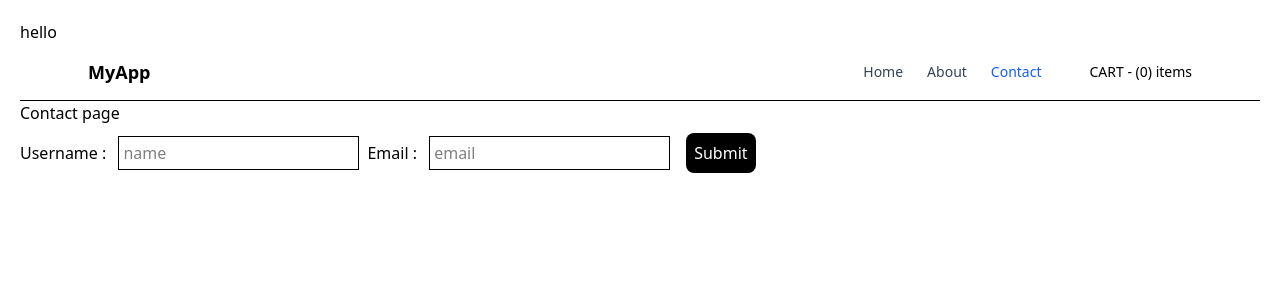
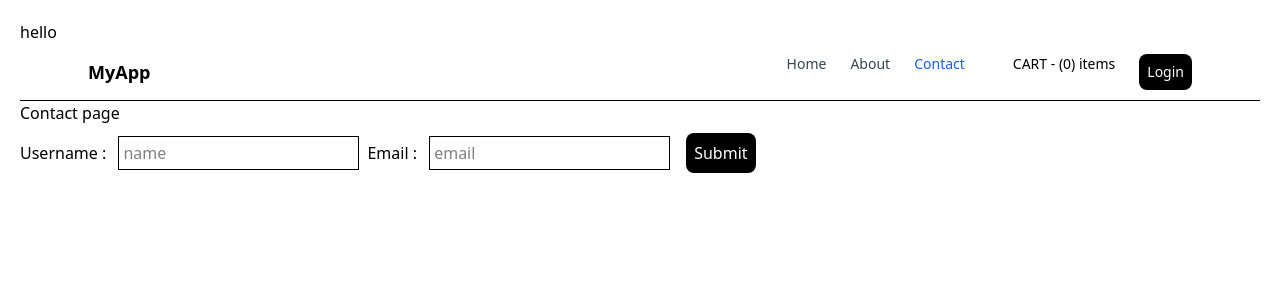
Before and after one commit to SravanamCharan20/Namaste-React, a React app in the folder frontend/: page /contact in a window 1280 px wide. Shown: the top 300 px of the page. Built offline with nearby package versions, Linux system fonts and the light colour scheme; the HTML template or start-up script is replaced by a standard one.

Commit message:
Add login/logout button to Header component and implement corresponding tests

```diff
--- a/frontend/src/Components/Header.jsx
+++ b/frontend/src/Components/Header.jsx
@@ -1,10 +1,11 @@
 import { Link, NavLink } from "react-router-dom";
 import userContext from "../utils/userContext";
-import { useContext } from "react";
+import { useContext, useState } from "react";
 import { useSelector } from "react-redux";
 
 const Header = () => {
   const cartItems = useSelector((store) => store.cart.items);
+  const [isLogin, setIsLogin] = useState(false);
 
   const { loggedInUser } = useContext(userContext);
   return (
@@ -53,6 +54,14 @@ const Header = () => {
           <li>
             <Link to="/cart">CART - ({cartItems.length}) items</Link>
           </li>
+          <button
+            onClick={() => {
+              setIsLogin(!isLogin);
+            }}
+            className="text-white bg-black p-2 cursor-pointer rounded-lg"
+          >
+            {isLogin ? "Logout" : "Login"}
+          </button>
         </ul>
       </nav>
     </header>
```
Also changed, not shown: 2 other files (tests, documents, lock files or other folders).
